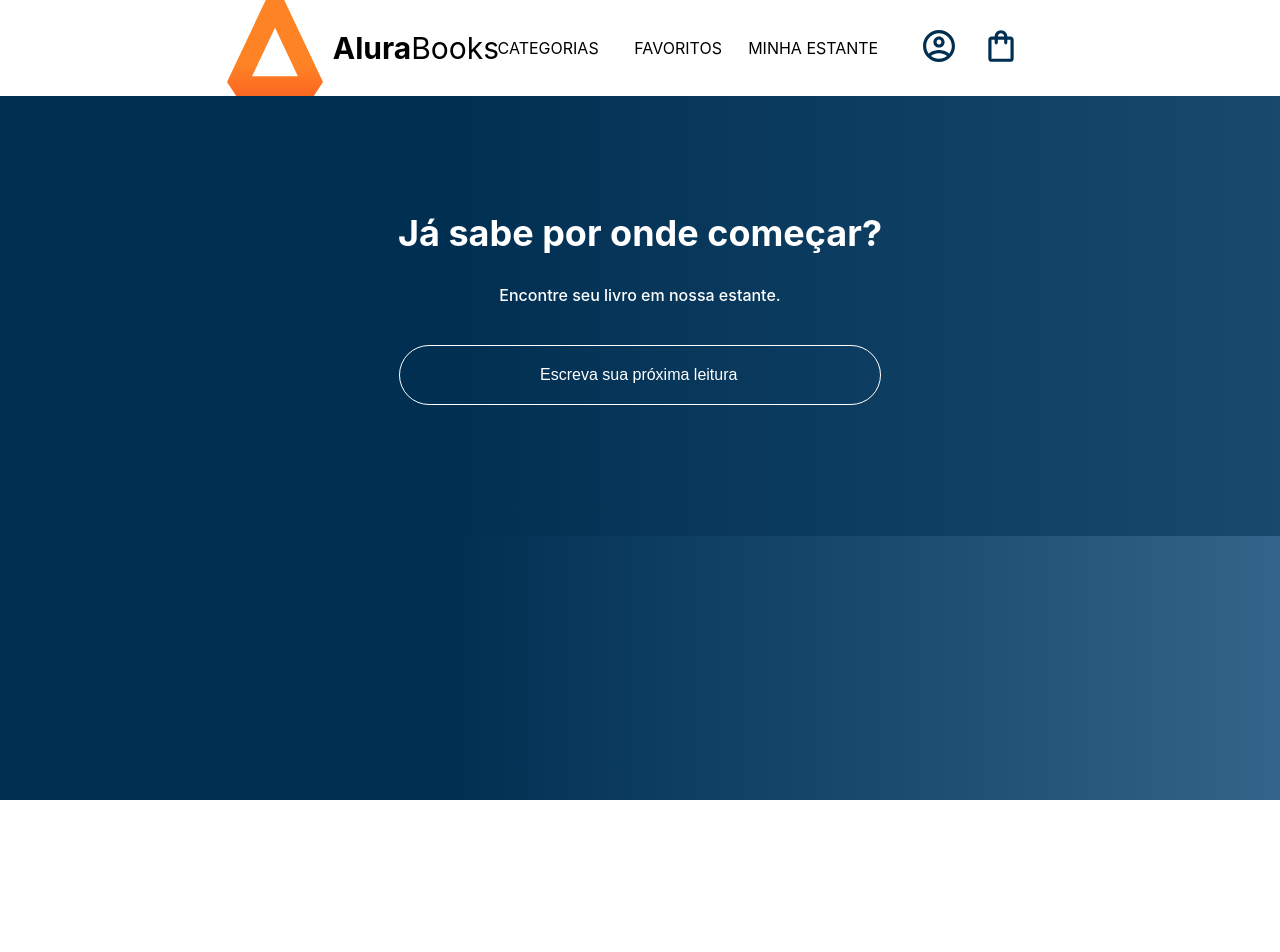
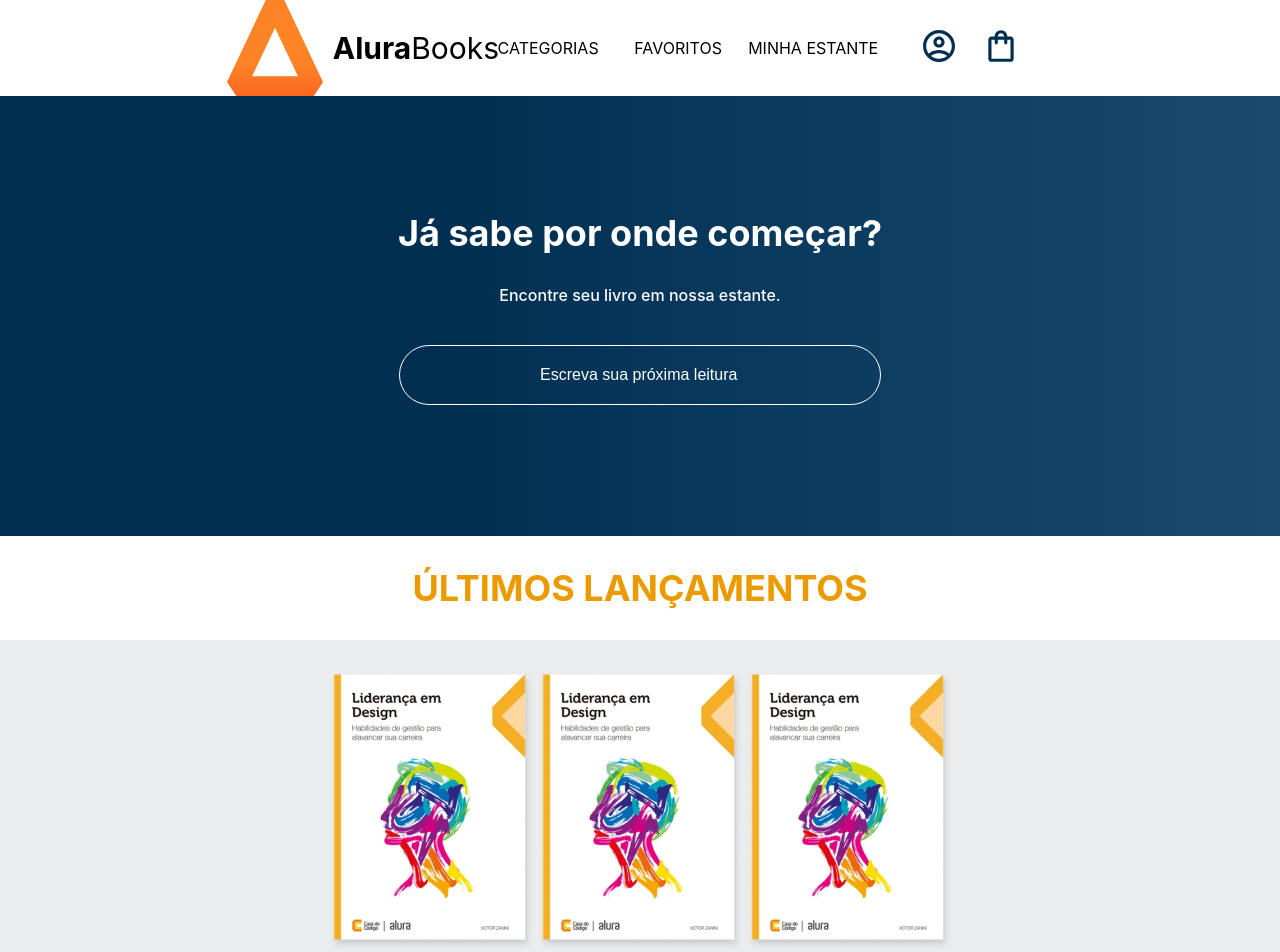
Before and after one commit to SmDum/ReactAlura, a React (Create React App) app: page / in a window 1280 px wide. Shown: the top 952 px of the page. Before the commit the page ends 800 px from the top, so only its background shows below. Built offline with nearby package versions, Linux system fonts and the light colour scheme.

Commit message:
Exercícios

```diff
--- a/src/App.js
+++ b/src/App.js
@@ -1,11 +1,12 @@
 import Header from './componentes/Header';
 import styled from 'styled-components';
 import Pesquisa from './componentes/Pesquisa'
+import UltimosLancamentos from './componentes/UltimosLancamentos';
 
 const AppContainer = styled.div`
       width: 100vw;
       height: 100vh;
-      background-image: linear-gradient(90deg, #002F52 35%, #326589);
+      background-image: linear-gradient(90deg, #002F52 35%, #326589 165%);
 `
 
 function App() {
@@ -13,6 +14,7 @@ function App() {
     <AppContainer>
       <Header />
       <Pesquisa />
+      <UltimosLancamentos />
     </AppContainer>
   );
 }
--- /dev/null
+++ b/src/componentes/UltimosLancamentos/dadosUltimosLancamentos.js
@@ -0,0 +1,7 @@
+import livro from '../../imagens/livro.png'
+
+export const livros = [
+    {nome: 'Liderança em Design', id: 1, src: livro},
+    {nome: 'Cangaceiro em Javascript', id: 2, src: livro},
+    {nome: 'Aventureiros do Java', id: 3, src: livro},
+]
--- /dev/null
+++ b/src/componentes/UltimosLancamentos/index.js
@@ -0,0 +1,44 @@
+import { livros } from './dadosUltimosLancamentos'
+import styled from 'styled-components'
+
+const UltimosLancamentosContainer = styled.section`
+    background-color: #EBECEE;
+    padding-bottom: 20px;
+    display: flex;
+    flex-direction: column;
+`
+
+const Titulo = styled.h2`
+    width: 100%;
+    padding: 30px 0;
+    background-color: #FFF;
+    color: #EB9B00;
+    font-size: 36px;
+    text-align: center;
+    margin: 0;
+`
+
+const NovosLivrosContainer = styled.div`
+    margin-top: 30px;
+    display: flex;
+    width: 100%;
+    justify-content: center;
+    cursor: pointer;
+`
+
+function UltimosLancamentos() {
+    return (
+        <UltimosLancamentosContainer>
+
+            <Titulo>ÚLTIMOS LANÇAMENTOS</Titulo>
+            <NovosLivrosContainer>
+            {livros.map(livro => (
+                <img src={livro.src} />
+            ))}
+            </NovosLivrosContainer>
+
+        </UltimosLancamentosContainer>
+    )
+}
+
+export default UltimosLancamentos
--- a/src/index.js
+++ b/src/index.js
@@ -7,9 +7,7 @@ import { createGlobalStyle } from 'styled-components';
 const GlobalStyle = createGlobalStyle`
   body {
     margin: 0;
-    font-family: -apple-system, BlinkMacSystemFont, 'Segoe UI', 'Roboto', 'Oxygen',
-      'Ubuntu', 'Cantarell', 'Fira Sans', 'Droid Sans', 'Helvetica Neue',
-      sans-serif;
+    font-family: -apple-system, BlinkMacSystemFont, 'Segoe UI', 'Roboto', 'Oxygen', 'Ubuntu', 'Cantarell', 'Fira Sans', 'Droid Sans', 'Helvetica Neue', sans-serif;
     -webkit-font-smoothing: antialiased;
     -moz-osx-font-smoothing: grayscale;
   }
```
